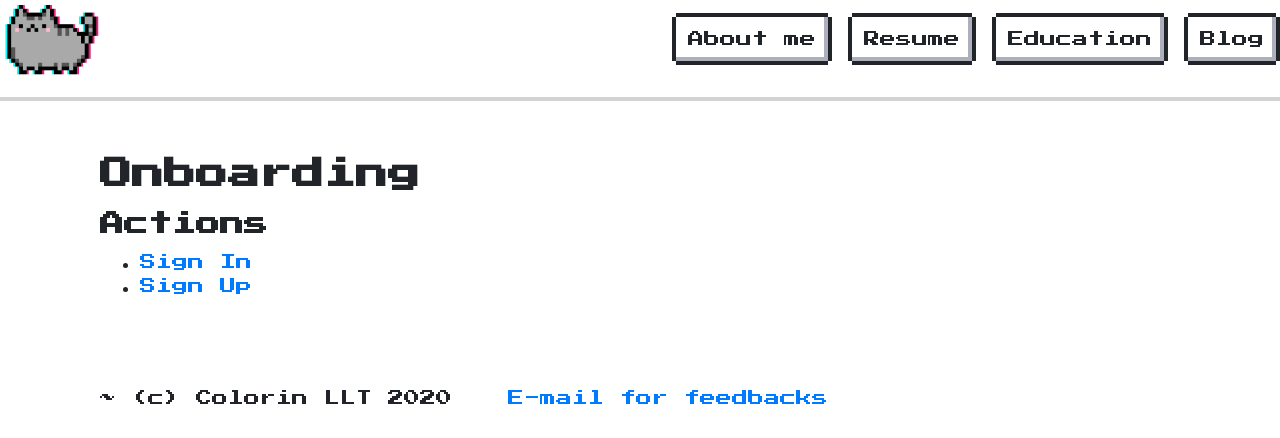
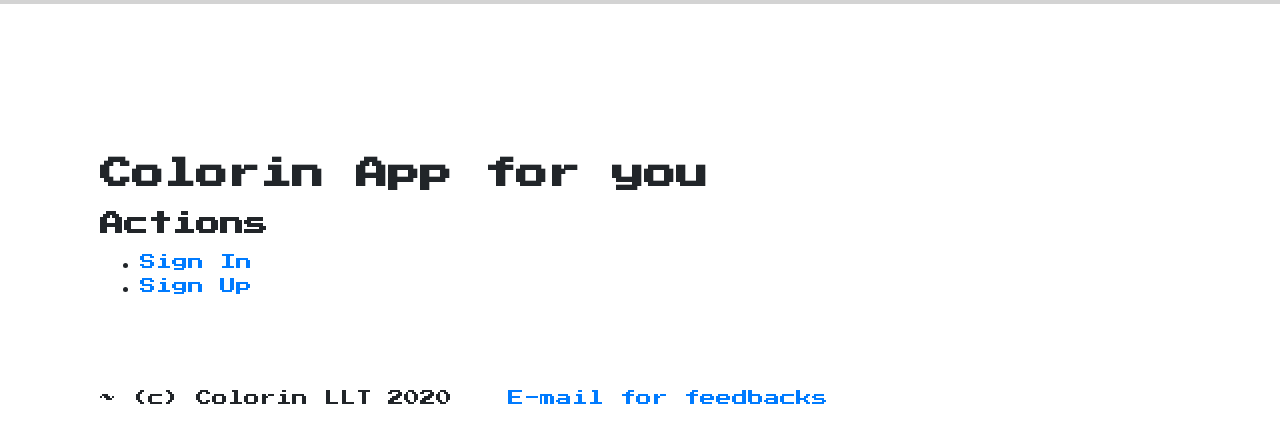
Before and after one commit to ksradau/colorin, a Python web app: template src/apps/authorization/jinja2/authorization/index.html in a window 1280 px wide. Shown: the top 438 px of the page. Run offline with Jinja, Linux system fonts and the light colour scheme; the template is opened without the code that fills it, so the values that code supplies are empty; some libraries are stand-ins or nearby versions.

Commit message:
Base template updated

```diff
--- a/src/project/jinja2/base.html
+++ b/src/project/jinja2/base.html
@@ -7,26 +7,17 @@
     <link href="https://fonts.googleapis.com/css?family=Press+Start+2P" rel="stylesheet">
     <link rel="stylesheet" href="https://stackpath.bootstrapcdn.com/bootstrap/4.4.1/css/bootstrap-grid.min.css">
     <link href="{{ static('style.css') }}" rel="stylesheet" type="text/css">
-    <link href="{{ static('favicon.ico') }}" rel="shortcut icon" type="image/png"/>
-    <title>{% block title %}{% endblock %}</title>
+    <title>Colorin App</title>
 </head>
 
 <body>
 <div class="marg">
     <header>
-        <a href="{{ url('index:index') }}"><img src="{{ static('logo.jpg') }}" alt="Logo" width="100px"/></a>
-        <nav>
-            {% with ns = request.resolver_match.namespace %}
-            <a class="nes-btn {% if ns == 'index' %}is-primary{% endif %}" href="{{ url('index:index') }}">About me</a>
-            <a class="nes-btn {% if ns == 'resume' %}is-primary{% endif %}" href="{{ url('resume:index') }}">Resume</a>
-            <a class="nes-btn {% if ns == 'education' %}is-primary{% endif %}" href="{{ url('education:index') }}">Education</a>
-            <a class="nes-btn {% if ns == 'contact' %}is-primary{% endif %}" href="{{ url('blog:all_posts') }}">Blog</a>
-            {% endwith %}
-        </nav>
+
     </header>
 </div>
 <main>
-    <h1>{% block header %}{% endblock %}</h1>
+    <h1>Colorin App for you</h1>
 
     {% block main %}{% endblock %}
 </main>
```
Also changed, not shown: src/project/static/favicon.ico (deleted), src/project/static/favicon.png (deleted), src/project/static/logo.jpg (deleted).
